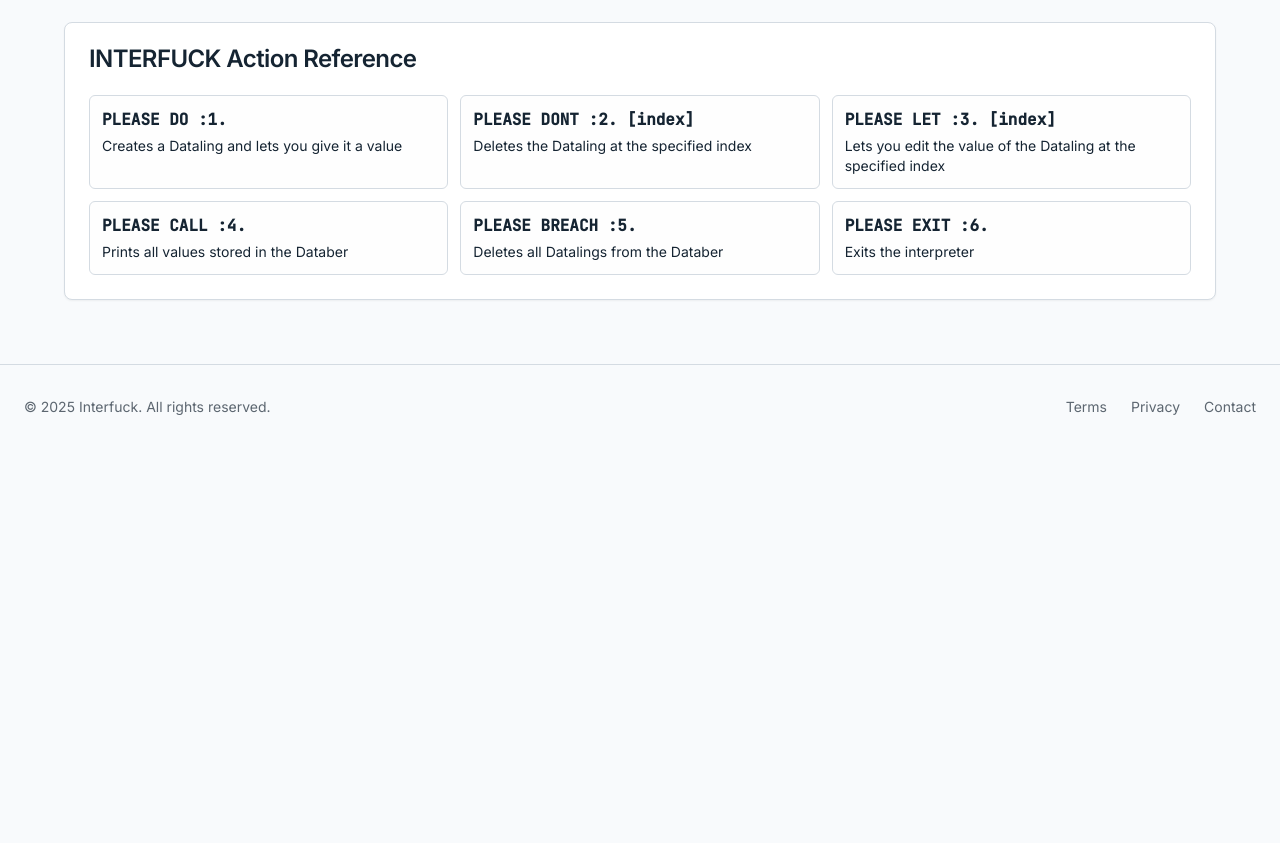
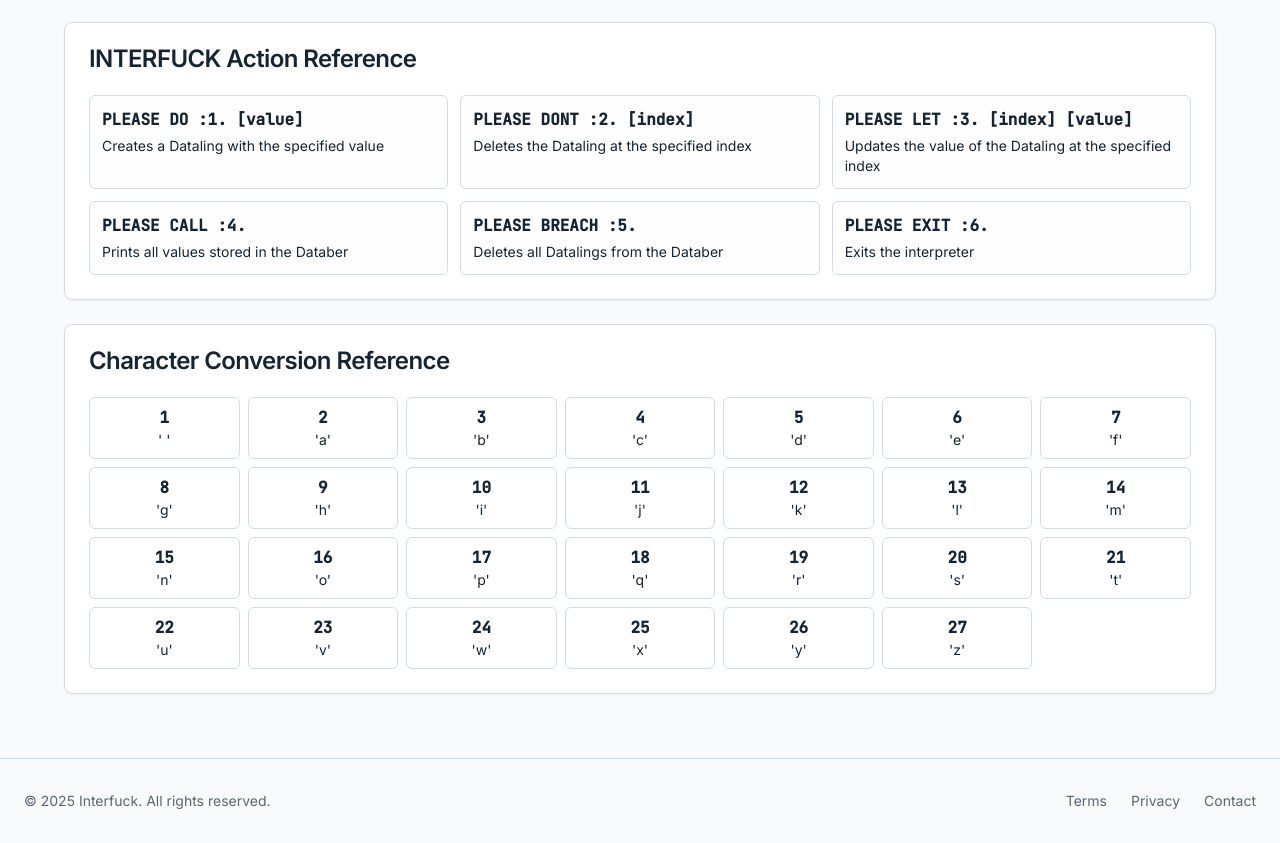
Before and after one commit to Wicin-134/HTCL-IDE, a React (Vite) app: page /try in a window 1280 px wide. Shown: the part 747-1590 px from the top of the page. Before the commit the page ends 1196 px from the top, so only its background shows below. Built offline with nearby package versions, Linux system fonts and the light colour scheme.

Commit message:
Add number to character conversion
Adds a function to convert numbers to characters in the Interfuck interpreter and modifies the input format.

```diff
--- a/src/components/InterfuckInterpreter.tsx
+++ b/src/components/InterfuckInterpreter.tsx
@@ -3,23 +3,20 @@ import React, { useState } from "react";
 import { Button } from "@/components/ui/button";
 import { Textarea } from "@/components/ui/textarea";
 import { Card, CardContent, CardFooter, CardHeader, CardTitle } from "@/components/ui/card";
-import { Play, Trash, Copy, Save, RotateCcw } from "lucide-react";
+import { Play, Trash, Copy, RotateCcw } from "lucide-react";
 import { toast } from "sonner";
-import { interpretInterfuck } from "@/lib/interfuckInterpreter";
+import { interpretInterfuck, convertToChar } from "@/lib/interfuckInterpreter";
 
 const EXAMPLE_CODE = `// Przykładowy program INTERFUCK
 // Tworzy dwa Datalings, wyświetla je, aktualizuje wartość i wyświetla ponownie
 
-PLEASE DO :1.
-. . . 42
+PLEASE DO :1. 42
 
-PLEASE DO :1.
-. . . 7
+PLEASE DO :1. 7
 
 PLEASE CALL :4.
 
-PLEASE LET :3. 1
-. . . 99
+PLEASE LET :3. 1 99
 
 PLEASE CALL :4.
 
@@ -158,16 +155,16 @@ const InterfuckInterpreter: React.FC = () => {
         <CardContent>
           <div className="grid grid-cols-1 sm:grid-cols-2 lg:grid-cols-3 gap-3">
             <div className="p-3 border rounded-md bg-secondary/10">
-              <div className="font-mono font-bold mb-1">PLEASE DO :1.</div>
-              <div className="text-sm">Creates a Dataling and lets you give it a value</div>
+              <div className="font-mono font-bold mb-1">PLEASE DO :1. [value]</div>
+              <div className="text-sm">Creates a Dataling with the specified value</div>
             </div>
             <div className="p-3 border rounded-md bg-secondary/10">
               <div className="font-mono font-bold mb-1">PLEASE DONT :2. [index]</div>
               <div className="text-sm">Deletes the Dataling at the specified index</div>
             </div>
             <div className="p-3 border rounded-md bg-secondary/10">
-              <div className="font-mono font-bold mb-1">PLEASE LET :3. [index]</div>
-              <div className="text-sm">Lets you edit the value of the Dataling at the specified index</div>
+              <div className="font-mono font-bold mb-1">PLEASE LET :3. [index] [value]</div>
+              <div className="text-sm">Updates the value of the Dataling at the specified index</div>
             </div>
             <div className="p-3 border rounded-md bg-secondary/10">
               <div className="font-mono font-bold mb-1">PLEASE CALL :4.</div>
@@ -184,6 +181,23 @@ const InterfuckInterpreter: React.FC = () => {
           </div>
         </CardContent>
       </Card>
+
+      {/* Tabela konwersji cyfr na znaki */}
+      <Card className="md:col-span-2">
+        <CardHeader>
+          <CardTitle>Character Conversion Reference</CardTitle>
+        </CardHeader>
+        <CardContent>
+          <div className="grid grid-cols-2 sm:grid-cols-3 md:grid-cols-4 lg:grid-cols-7 gap-2">
+            {Array.from({ length: 27 }, (_, i) => i + 1).map(num => (
+              <div key={num} className="p-2 border rounded-md text-center">
+                <div className="font-mono font-bold">{num}</div>
+                <div className="text-sm">'{convertToChar(num)}'</div>
+              </div>
+            ))}
+          </div>
+        </CardContent>
+      </Card>
     </div>
   );
 };
--- a/src/lib/interfuckInterpreter.ts
+++ b/src/lib/interfuckInterpreter.ts
@@ -1,5 +1,39 @@
 
 // Interpreter for the INTERFUCK programming language
+
+// Funkcja konwersji liczby na znak
+export function convertToChar(value: number): string {
+  switch (value) {
+    case 1: return ' ';
+    case 2: return 'a';
+    case 3: return 'b';
+    case 4: return 'c';
+    case 5: return 'd';
+    case 6: return 'e';
+    case 7: return 'f';
+    case 8: return 'g';
+    case 9: return 'h';
+    case 10: return 'i';
+    case 11: return 'j';
+    case 12: return 'k';
+    case 13: return 'l';
+    case 14: return 'm';
+    case 15: return 'n';
+    case 16: return 'o';
+    case 17: return 'p';
+    case 18: return 'q';
+    case 19: return 'r';
+    case 20: return 's';
+    case 21: return 't';
+    case 22: return 'u';
+    case 23: return 'v';
+    case 24: return 'w';
+    case 25: return 'x';
+    case 26: return 'y';
+    case 27: return 'z';
+    default: return value.toString();
+  }
+}
 
 // Reprezentacja Databer - główny kontener danych
 export class Databer {
@@ -37,7 +71,17 @@ export class Databer {
 
   // Zwraca wszystkie wartości Datalings jako string
   getValues(): string {
-    return this.datalings.join(", ");
+    if (this.datalings.length === 0) {
+      return "";
+    }
+
+    return this.datalings.map(value => {
+      // Konwersja wartości na znaki, jeśli są w zakresie 1-27
+      if (value >= 1 && value <= 27) {
+        return `${value} (${convertToChar(value)})`;
+      }
+      return value.toString();
+    }).join(", ");
   }
 
   // Usuwa wszystkie Datalings
@@ -78,22 +122,17 @@ export function interpretInterfuck(input: InterfuckInput): InterfuckResult {
 
       // PLEASE DO :1. - Tworzy Dataling
       if (line.startsWith('PLEASE DO :1.')) {
-        output.push("Enter value for new Dataling: ...");
-        // Szukamy wartości po ". . ." w kolejnej linii
-        if (i + 1 < lines.length && lines[i + 1].includes('. . .')) {
-          const valuePart = lines[i + 1].split('. . .')[1]?.trim();
-          if (valuePart) {
-            const value = Number(valuePart);
+        const valueMatch = line.match(/PLEASE DO :1\.\s*(-?\d+)/);
+        if (valueMatch && valueMatch[1]) {
+          const value = Number(valueMatch[1]);
           if (!isNaN(value)) {
             databer.addDataling(value);
             output.push(`Created Dataling with value: ${value}`);
           } else {
-              throw new Error(`Stupid error: Value "${valuePart}" is not numeric`);
+            throw new Error(`Stupid error: Value "${valueMatch[1]}" is not numeric`);
           }
-          }
-          i++; // Przesuwamy się do następnej linii, ponieważ już ją przetworzyliśmy
         } else {
-          throw new Error("Stupid error: Expected value input after PLEASE DO :1.");
+          throw new Error("Stupid error: Expected numeric value after PLEASE DO :1.");
         }
       }
       // PLEASE DONT :2. - Usuwa Dataling
@@ -109,29 +148,18 @@ export function interpretInterfuck(input: InterfuckInput): InterfuckResult {
       }
       // PLEASE LET :3. - Edytuje wartość Dataling
       else if (line.startsWith('PLEASE LET :3.')) {
-        const indexMatch = line.match(/:3\.\s*(\d+)/);
-        if (indexMatch && indexMatch[1]) {
-          const index = Number(indexMatch[1]);
-
-          output.push(`Enter new value for Dataling at index ${index}: ...`);
-          // Szukamy wartości po ". . ." w kolejnej linii
-          if (i + 1 < lines.length && lines[i + 1].includes('. . .')) {
-            const valuePart = lines[i + 1].split('. . .')[1]?.trim();
-            if (valuePart) {
-              const value = Number(valuePart);
+        const match = line.match(/PLEASE LET :3\.\s*(\d+)\s+(-?\d+)/);
+        if (match && match[1] && match[2]) {
+          const index = Number(match[1]);
+          const value = Number(match[2]);
           if (!isNaN(value)) {
             databer.updateDataling(index, value);
             output.push(`Updated Dataling at index ${index} with value: ${value}`);
           } else {
-                throw new Error(`Stupid error: Value "${valuePart}" is not numeric`);
-              }
-            }
-            i++; // Przesuwamy się do następnej linii, ponieważ już ją przetworzyliśmy
-          } else {
-            throw new Error(`Stupid error: Expected value input after PLEASE LET :3. ${index}`);
+            throw new Error(`Stupid error: Value "${match[2]}" is not numeric`);
           }
         } else {
-          throw new Error("Stupid error: PLEASE LET :3. requires an index");
+          throw new Error("Stupid error: PLEASE LET :3. requires an index and a value");
         }
       }
       // PLEASE CALL :4. - Wyświetla wartości Databer
```
Lines whose indentation alone changed are shown as unchanged.
